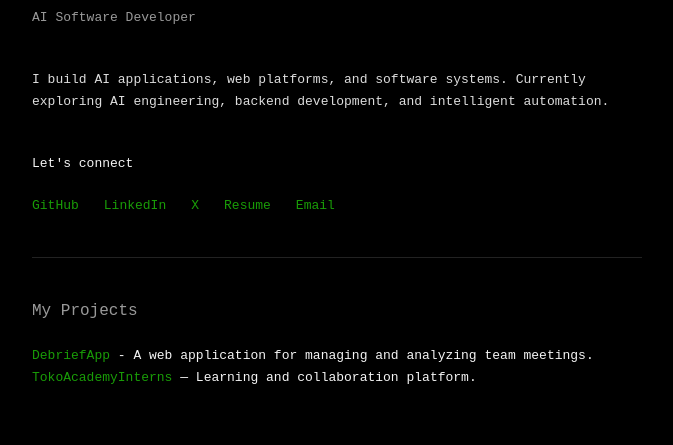
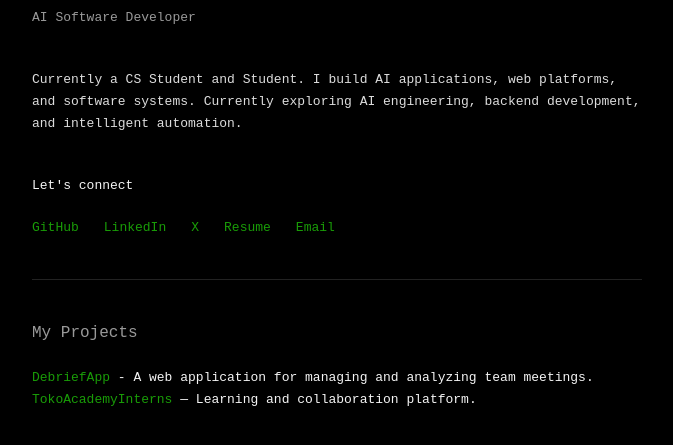
Before and after one commit to HakeemTB/portfolio, a plain HTML site: page hakeem.html in a window 1280 px wide. Shown: the part 165-610 px from the top of the page, without its empty margins (303-976 px from the left). Drawn offline with Linux system fonts and the light colour scheme.

Commit message:
Update bio to include current status as CS Studentfirst

```diff
--- a/hakeem.html
+++ b/hakeem.html
@@ -20,7 +20,7 @@
     <p class="date typing-sub">AI Software Developer</p>
 
     <p class="bio">
-      I build AI applications, web platforms, and software systems.
+      Currently a CS Student and Student. I build AI applications, web platforms, and software systems.
       Currently exploring AI engineering, backend development, and
       intelligent automation.
     </p>
```
